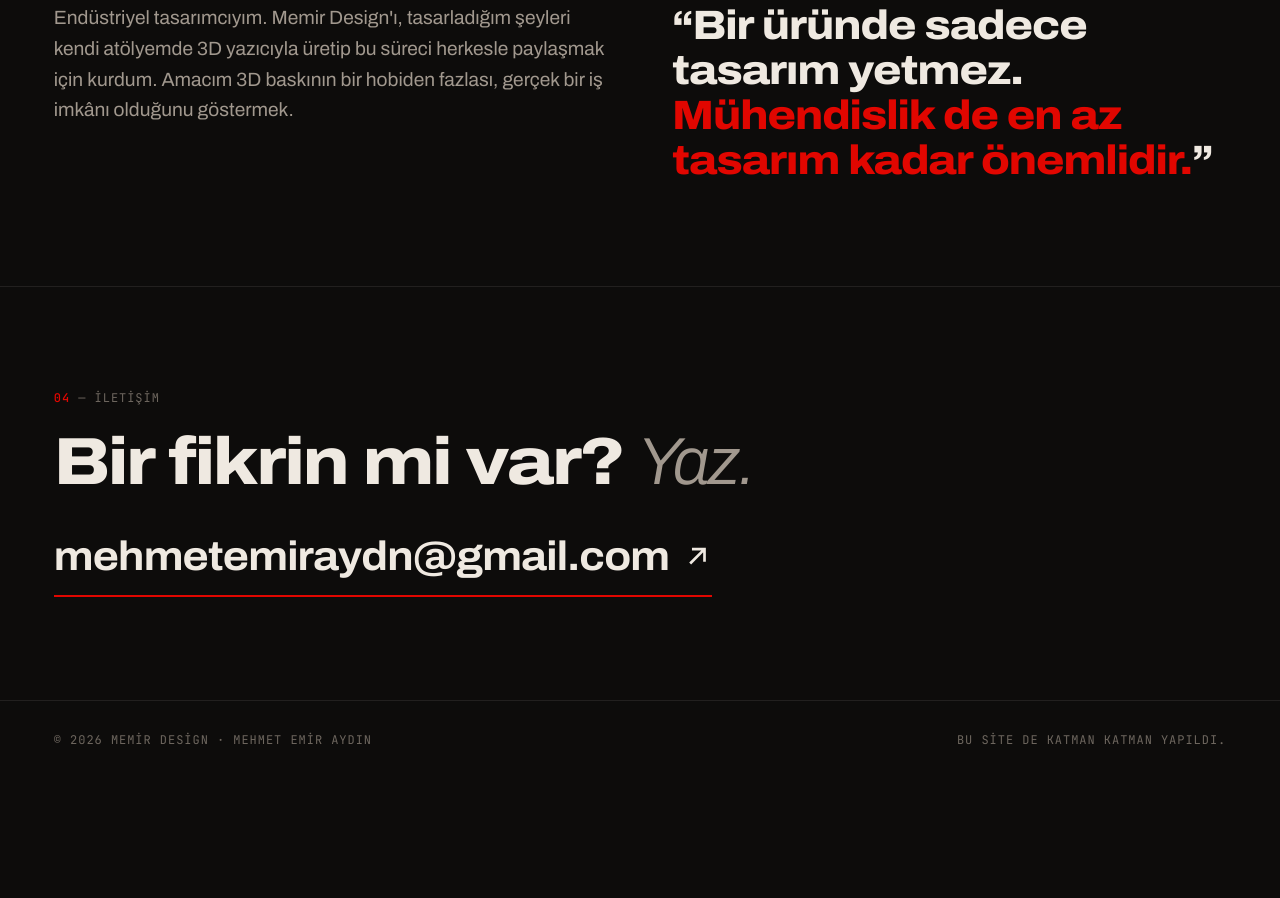
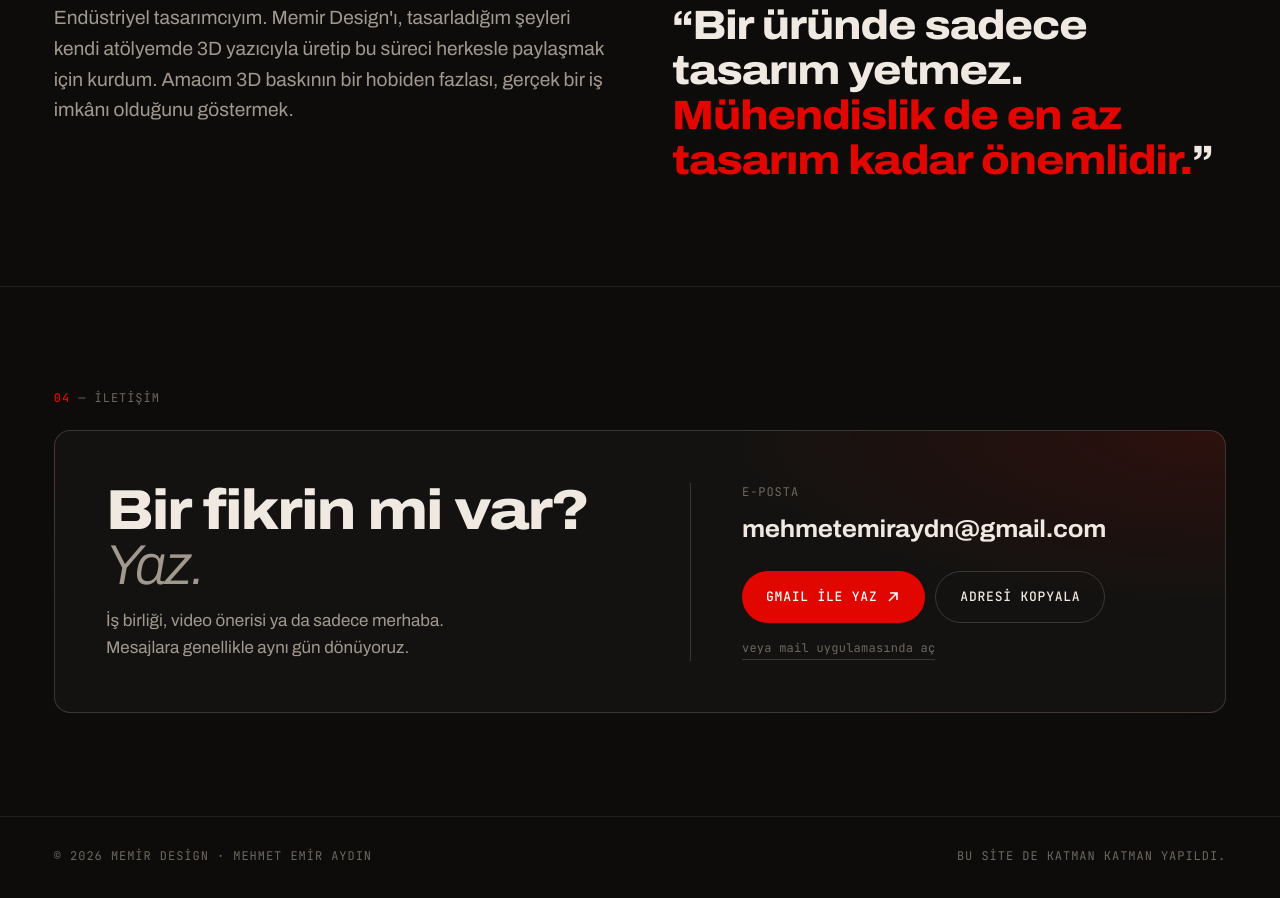
Before and after one commit to memirdesign/memirdesign.github.io, a plain HTML site: page index.html in a window 1280 px wide. Shown: the part 3176-4074 px from the top of the page. Before the commit the page ends 3966 px from the top, so only its background shows below. Drawn offline with Linux system fonts and the light colour scheme.

Commit message:
Add files via upload

```diff
--- a/index.html
+++ b/index.html
@@ -480,6 +480,21 @@ footer .wrap{justify-content:space-between}
 @media (max-width:900px){.accs{grid-template-columns:1fr}.acc,.acc.main{grid-column:auto}.about2-grid{grid-template-columns:1fr}.rcs{grid-template-columns:repeat(2,1fr)}.hero > .wrap{min-height:0}}
 @media (max-width:600px){.acc{padding:18px}.acc.main{padding:20px 18px}.acc-txt b{font-size:19px}.acc.main .acc-txt b{font-size:23px}.acc-ico{flex-basis:42px;width:42px;height:42px}.mail{font-size:clamp(17px,5.2vw,22px)}.hero-art{height:34vh;min-height:230px}}
 
+
+.cbox{display:grid;grid-template-columns:1.1fr 1fr;gap:clamp(28px,4vw,64px);align-items:center;border:1px solid var(--line2);border-radius:16px;padding:clamp(26px,4vw,52px);background:radial-gradient(70% 100% at 100% 0%,rgba(225,6,0,.12),transparent 60%),var(--bg2)}
+.cbox h2{font-size:clamp(34px,4.4vw,64px);margin:0 0 14px}
+.cbox-l p{margin:0;color:var(--mu);max-width:42ch}
+.cbox-r{border-left:1px solid var(--line2);padding-left:clamp(24px,4vw,56px)}
+.cbox-k{color:var(--mu2);display:block;margin-bottom:8px}
+.cbox-mail{font-size:clamp(19px,1.9vw,26px);font-weight:700;font-stretch:106%;letter-spacing:-.01em;margin-bottom:22px;overflow-wrap:anywhere}
+.cbox-btns{display:flex;flex-wrap:wrap;gap:10px}
+.cbox-btns button{cursor:pointer;background:transparent;font:inherit;font-family:var(--fm);font-size:13px;letter-spacing:.06em;text-transform:uppercase;font-weight:500}
+.cbox-btns .copied{border-color:var(--ac);color:var(--ac)}
+.cbox-alt{display:inline-block;margin-top:16px;color:var(--mu2);text-transform:none;letter-spacing:.02em;border-bottom:1px solid var(--line2)}
+.cbox-alt:hover{color:var(--tx)}
+@media (max-width:900px){.cbox{grid-template-columns:1fr}.cbox-r{border-left:0;padding-left:0;border-top:1px solid var(--line2);padding-top:24px}}
+@media (max-width:600px){.cbox-btns .btn{flex:1 1 100%;justify-content:center}}
+
 /* ---------- Responsive ---------- */
 @media (max-width:1100px){
   .reels{grid-template-columns:repeat(3,1fr)}
@@ -646,8 +661,21 @@ footer .wrap{justify-content:space-between}
 <section class="sec contact2" id="iletisim">
   <div class="wrap">
     <div class="mono reveal" style="color:var(--mu2);margin-bottom:22px"><b class="ac" style="font-weight:500">04</b> — İletişim</div>
-    <h2 class="reveal">Bir fikrin mi var? <em>Yaz.</em></h2>
-    <a class="mail reveal" href="mailto:mehmetemiraydn@gmail.com">mehmetemiraydn@gmail.com <svg class="go" viewBox="0 0 16 16" fill="none" stroke="currentColor" stroke-width="1.5"><path d="M4 12 12 4M5 4h7v7"/></svg></a>
+    <div class="cbox reveal">
+      <div class="cbox-l">
+        <h2>Bir fikrin mi var? <em>Yaz.</em></h2>
+        <p>İş birliği, video önerisi ya da sadece merhaba. Mesajlara genellikle aynı gün dönüyoruz.</p>
+      </div>
+      <div class="cbox-r">
+        <span class="mono cbox-k">E-posta</span>
+        <div class="cbox-mail" id="mailAddr">mehmetemiraydn@gmail.com</div>
+        <div class="cbox-btns">
+          <a class="btn btn-ac" href="https://mail.google.com/mail/?view=cm&amp;fs=1&amp;to=mehmetemiraydn@gmail.com&amp;su=Memir%20Design" target="_blank" rel="noopener" style="text-transform:none">GMAIL İLE YAZ <svg viewBox="0 0 16 16" fill="none" stroke="currentColor" stroke-width="1.6"><path d="M4 12 12 4M5 4h7v7"/></svg></a>
+          <button type="button" class="btn btn-ghost" id="copyMail">Adresi kopyala</button>
+        </div>
+        <a class="cbox-alt mono" href="mailto:mehmetemiraydn@gmail.com">veya mail uygulamasında aç</a>
+      </div>
+    </div>
   </div>
 </section>
 
@@ -681,6 +709,17 @@ document.getElementById("yr").textContent = new Date().getFullYear();
   btns.forEach(b=>b.addEventListener("click",()=> st.scrollBy({left:step()*2*+b.dataset.dir})));
   const upd=()=>{ btns[0].disabled = st.scrollLeft<8; btns[1].disabled = st.scrollLeft+st.clientWidth>=st.scrollWidth-8; };
   st.addEventListener("scroll",upd,{passive:true}); addEventListener("resize",upd); upd();
+})();
+
+/* ===== E-posta kopyala ===== */
+(function(){
+  const b=document.getElementById("copyMail"); if(!b) return;
+  b.addEventListener("click",async()=>{
+    const t=document.getElementById("mailAddr").textContent.trim();
+    try{ await navigator.clipboard.writeText(t); }catch(e){ const r=document.createRange(); r.selectNodeContents(document.getElementById("mailAddr")); const sel=getSelection(); sel.removeAllRanges(); sel.addRange(r); try{document.execCommand("copy")}catch(_){} }
+    b.textContent="Kopyalandı ✓"; b.classList.add("copied");
+    setTimeout(()=>{ b.textContent="Adresi kopyala"; b.classList.remove("copied"); },2000);
+  });
 })();
 
 /* ===== Nav ===== */
```
